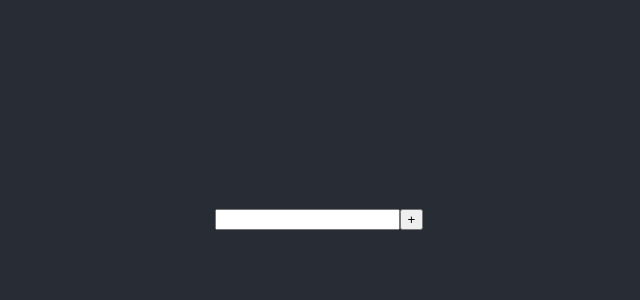
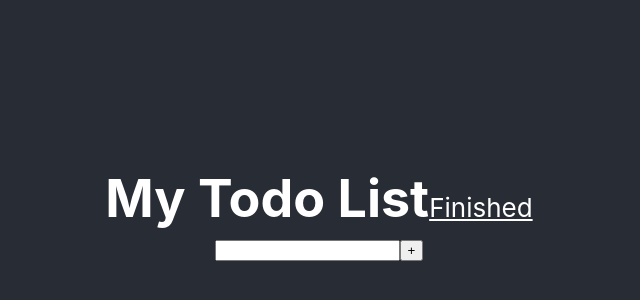
Before and after one commit to front123/todo-list-app, a React (Create React App) app: page / in a window 1280 px wide. Shown: the part 186-486 px from the top of the page, without its empty margins (321-961 px from the left). Built offline with nearby package versions, Linux system fonts and the light colour scheme.

Commit message:
[todo-list][front, olivia] feature: add a tag in TodoContainer

```diff
--- a/src/components/TodoContainer/index.jsx
+++ b/src/components/TodoContainer/index.jsx
@@ -8,6 +8,8 @@ class TodoContainer extends React.Component{
     render(){
         return(
             <div>
+                <h1 style={{display:"inline"}}>My Todo List</h1>
+                <a href="#/done" style={{color:"white"}}>Finished</a>
                 <InputItem />
                 <TodoList />
             </div>
```
